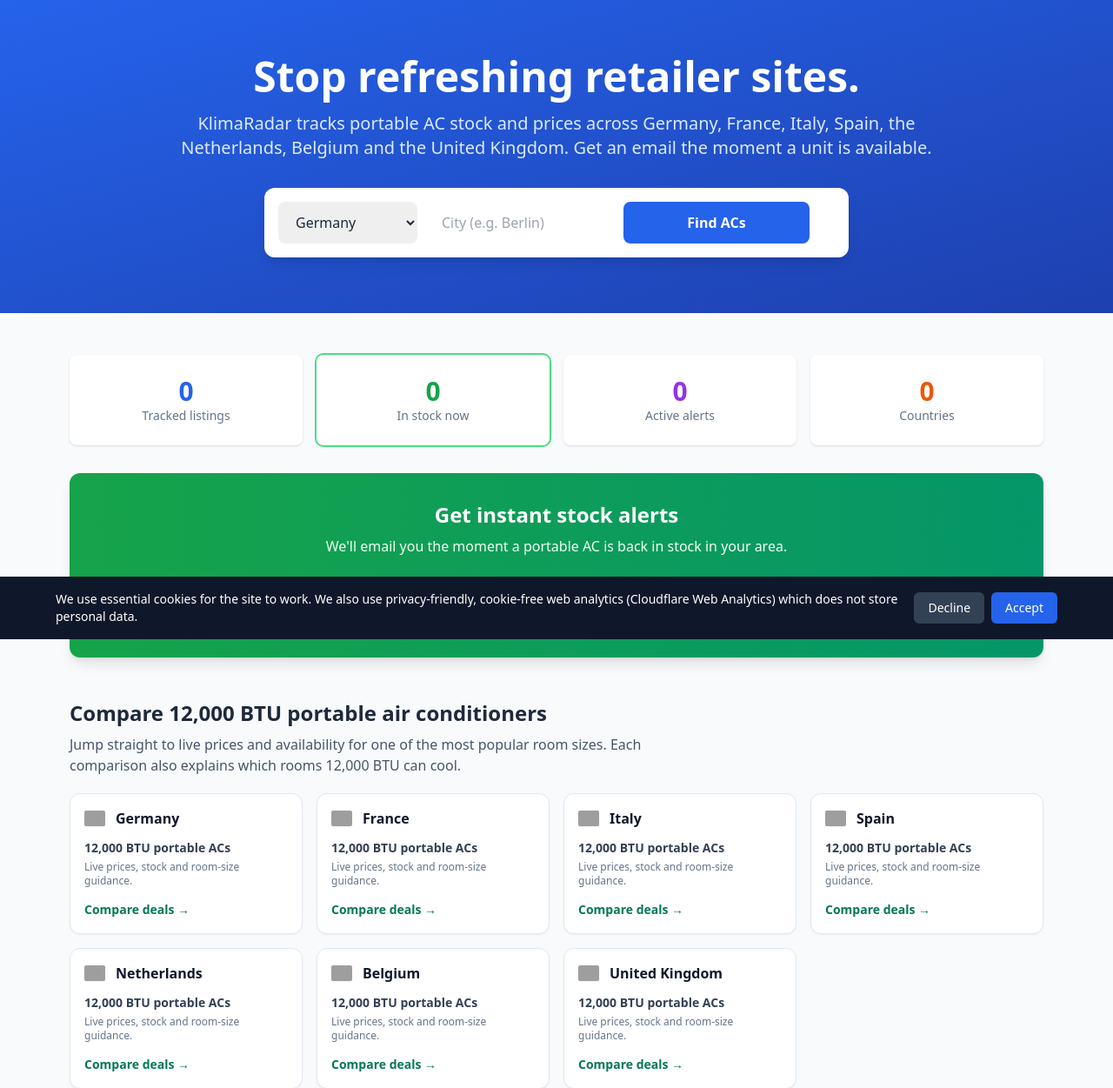
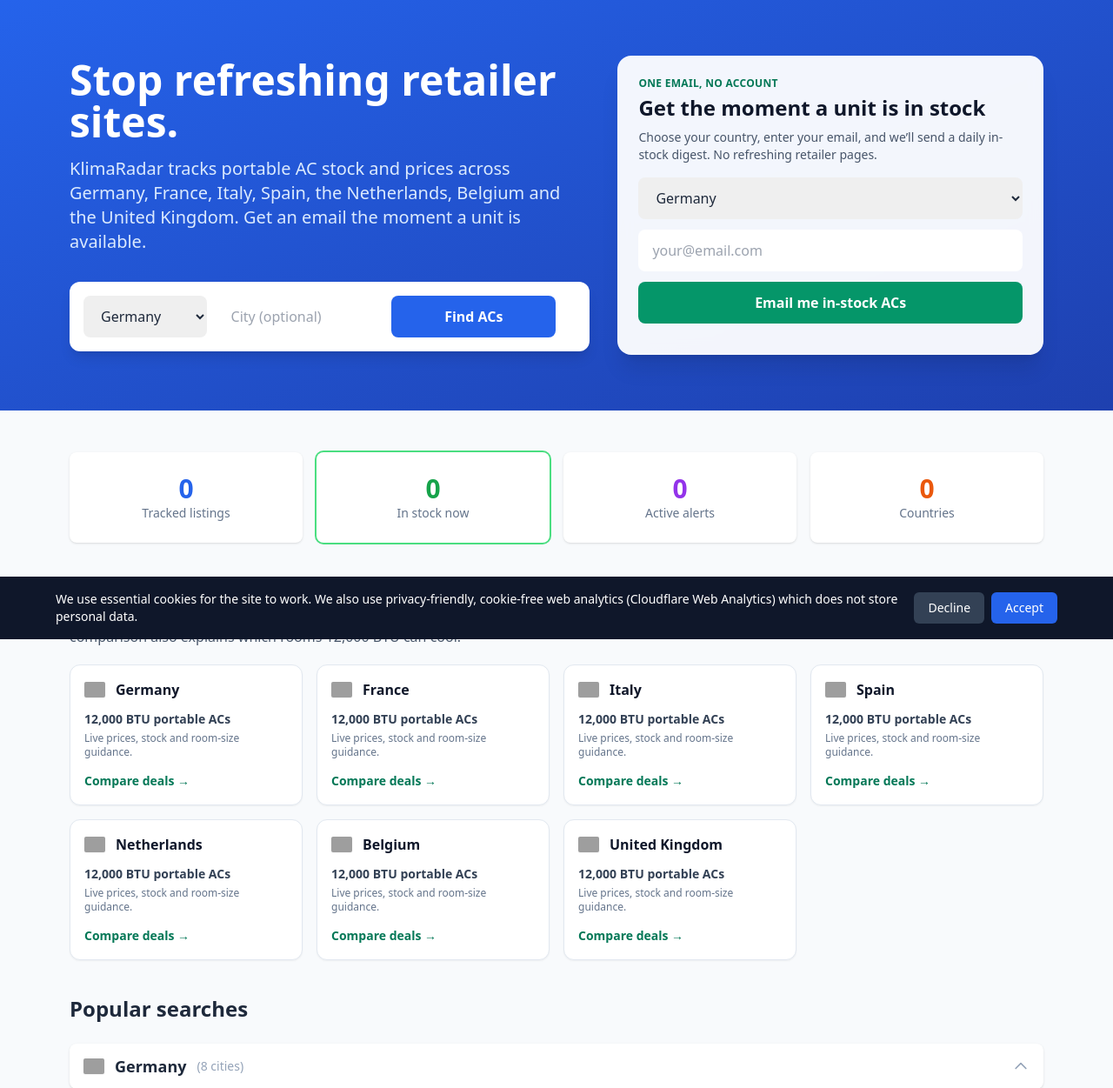
Before and after one commit to wlq135/klimaradar, a FastAPI app: page / in a window 1280 px wide. Shown: the part 65-1316 px from the top of the page at 87% size. Run offline with FastAPI, Linux system fonts and the light colour scheme; style sheets or scripts are compiled from the project's sources; grey boxes are pictures that could not be loaded.

Commit message:
fix: validate outbound clicks and surface alerts

```diff
--- a/app/routers/pages.py
+++ b/app/routers/pages.py
@@ -1033,6 +1033,36 @@ def _same_site_page_ref(request: Request) -> str | None:
 
     page_ref = parsed.path + (f"?{parsed.query}" if parsed.query else "")
     return page_ref[:500] or None
+
+
+def _is_valid_browser_click(request: Request) -> bool:
+    """Require an outbound click to originate from a rendered site page.
+
+    Search-result structured data previously exposed bare ``/go/{id}`` URLs.
+    Rich-result crawlers fetched those URLs and created a large number of
+    ``legacy`` clicks even when JavaScript analytics showed almost no human
+    visits. Real page links always carry source/placement/position and are
+    same-origin navigations, so reject anything else before touching Amazon.
+    """
+    if _normalized_click_source(request) is None:
+        return False
+    if _normalized_click_placement(request) is None:
+        return False
+    if _normalized_click_position(request) is None:
+        return False
+    if _same_site_page_ref(request) is None:
+        return False
+
+    fetch_dest = request.headers.get("sec-fetch-dest")
+    fetch_mode = request.headers.get("sec-fetch-mode")
+    fetch_site = request.headers.get("sec-fetch-site")
+    if fetch_dest is not None and fetch_dest.lower() != "document":
+        return False
+    if fetch_mode is not None and fetch_mode.lower() != "navigate":
+        return False
+    if fetch_site is not None and fetch_site.lower() != "same-origin":
+        return False
+    return True
 
 
 def _is_likely_automated_click(user_agent: str | None) -> bool:
@@ -1089,6 +1119,13 @@ async def affiliate_redirect(
     if _is_likely_automated_click(request.headers.get("user-agent")):
         return Response(
             "Automated outbound clicks are blocked.",
+            status_code=403,
+            headers={"Cache-Control": "no-store"},
+        )
+
+    if not _is_valid_browser_click(request):
+        return Response(
+            "Outbound clicks must originate from a KlimaRadar page.",
             status_code=403,
             headers={"Cache-Control": "no-store"},
         )
@@ -1575,6 +1612,7 @@ def _listing_row(listing: Listing, product: Product, retailer: Retailer) -> dict
         "is_amazon": retailer.domain.lower().startswith("amazon."),
         "country": listing.country,
         "product_id": product.id,
+        "product_url": listing.url,
         "btu_min": product.btu_min,
         "btu_max": product.btu_max,
         "btu_label": _btu_label(product.btu_min, product.btu_max),
--- a/app/templates/index.html
+++ b/app/templates/index.html
@@ -50,14 +50,15 @@ document.getElementById('homepage-alert-form')?.addEventListener('submit', async
 
 {% block content %}
 <section class="bg-gradient-to-br from-blue-600 to-blue-800 text-white py-16">
-  <div class="max-w-4xl mx-auto px-4 text-center">
+  <div class="max-w-6xl mx-auto px-4 grid gap-8 lg:grid-cols-[1.1fr_.9fr] lg:items-center">
+    <div>
       <h1 class="text-4xl md:text-5xl font-extrabold mb-4">Stop refreshing retailer sites.</h1>
       <p class="text-lg md:text-xl text-blue-100 mb-8">
       KlimaRadar tracks portable AC stock and prices across Germany, France, Italy, Spain, the Netherlands, Belgium and the United Kingdom.
       Get an email the moment a unit is available.
       </p>
-    <form action="/search" method="get" class="bg-white rounded-xl p-4 shadow-lg max-w-2xl mx-auto flex flex-col md:flex-row gap-3">
-      <select name="country" class="md:w-1/4 rounded-lg border-slate-300 px-4 py-3 text-slate-800 focus:ring-2 focus:ring-blue-500 outline-none">
+      <form action="/search" method="get" class="bg-white rounded-xl p-4 shadow-lg flex flex-col md:flex-row gap-3">
+        <select name="country" class="md:w-1/4 rounded-lg border-slate-300 px-4 py-3 text-slate-800 focus:ring-2 focus:ring-blue-500 outline-none" aria-label="Country">
           <option value="DE">Germany</option>
           <option value="FR">France</option>
           <option value="IT">Italy</option>
@@ -66,11 +67,36 @@ document.getElementById('homepage-alert-form')?.addEventListener('submit', async
           <option value="BE">Belgium</option>
           <option value="GB">United Kingdom</option>
         </select>
-      <input type="text" name="city" placeholder="City (e.g. Berlin)" class="md:w-1/3 rounded-lg border-slate-300 px-4 py-3 text-slate-800 focus:ring-2 focus:ring-blue-500 outline-none">
+        <input type="text" name="city" placeholder="City (optional)" class="md:w-1/3 rounded-lg border-slate-300 px-4 py-3 text-slate-800 focus:ring-2 focus:ring-blue-500 outline-none">
         <button type="submit" class="md:w-1/3 bg-blue-600 hover:bg-blue-700 text-white font-semibold rounded-lg px-6 py-3 transition">
           Find ACs
         </button>
       </form>
+    </div>
+
+    <div id="alert-signup" class="bg-white/95 backdrop-blur rounded-2xl shadow-xl p-6 text-slate-900">
+      <p class="text-xs font-bold tracking-wide uppercase text-emerald-700">One email, no account</p>
+      <h2 class="text-2xl font-bold mt-1 mb-2">Get the moment a unit is in stock</h2>
+      <p class="text-sm text-slate-600 mb-4">
+        Choose your country, enter your email, and we’ll send a daily in-stock digest. No refreshing retailer pages.
+      </p>
+      <form id="homepage-alert-form" class="flex flex-col gap-3">
+        <select name="country" required class="rounded-lg border-slate-300 px-4 py-3 text-slate-800 outline-none focus:ring-2 focus:ring-emerald-400" aria-label="Country">
+          <option value="DE">Germany</option>
+          <option value="FR">France</option>
+          <option value="IT">Italy</option>
+          <option value="ES">Spain</option>
+          <option value="NL">Netherlands</option>
+          <option value="BE">Belgium</option>
+          <option value="GB">United Kingdom</option>
+        </select>
+        <input type="email" name="email" required placeholder="your@email.com" class="rounded-lg border-slate-300 px-4 py-3 text-slate-800 outline-none focus:ring-2 focus:ring-emerald-400" aria-label="Email address">
+        <button type="submit" class="bg-emerald-600 hover:bg-emerald-700 text-white font-bold rounded-lg px-6 py-3 transition">
+          Email me in-stock ACs
+        </button>
+      </form>
+      <p id="homepage-alert-msg" class="mt-3 text-sm text-emerald-800"></p>
+    </div>
   </div>
 </section>
 
@@ -106,28 +132,6 @@ document.getElementById('homepage-alert-form')?.addEventListener('submit', async
         <div class="text-slate-500 text-sm">Countries</div>
       </div>
     </div>
-
-    <div class="bg-gradient-to-r from-green-600 to-emerald-600 text-white rounded-xl shadow-lg p-8 mb-12 text-center" id="alert-signup">
-      <h2 class="text-2xl font-bold mb-2">Get instant stock alerts</h2>
-      <p class="text-green-50 mb-6">We'll email you the moment a portable AC is back in stock in your area.</p>
-      <form id="homepage-alert-form" class="flex flex-col sm:flex-row gap-3 max-w-xl mx-auto">
-        <select name="country" required class="rounded-lg px-4 py-3 text-slate-800 outline-none focus:ring-2 focus:ring-green-300" aria-label="Country">
-          <option value="DE">Germany</option>
-          <option value="FR">France</option>
-          <option value="IT">Italy</option>
-          <option value="ES">Spain</option>
-          <option value="NL">Netherlands</option>
-          <option value="BE">Belgium</option>
-          <option value="GB">United Kingdom</option>
-        </select>
-        <input type="email" name="email" required placeholder="your@email.com" class="rounded-lg px-4 py-3 text-slate-800 outline-none focus:ring-2 focus:ring-green-300 flex-grow" aria-label="Email address">
-        <button type="submit" class="bg-white text-green-700 font-bold rounded-lg px-6 py-3 hover:bg-green-50 transition whitespace-nowrap">
-          Get alerts
-        </button>
-      </form>
-      <p id="homepage-alert-msg" class="mt-3 text-sm text-green-50"></p>
-    </div>
-
 
     <section class="mb-10" aria-labelledby="btu-comparison-heading">
       <h2 id="btu-comparison-heading" class="text-2xl font-bold mb-2">
```
Also changed, not shown: app/templates/search.html (+8 -11 lines), tests/test_affiliate.py (+71 -22 lines), tests/test_pages.py (+25 -1 lines). Lines whose indentation alone changed are shown as unchanged.
